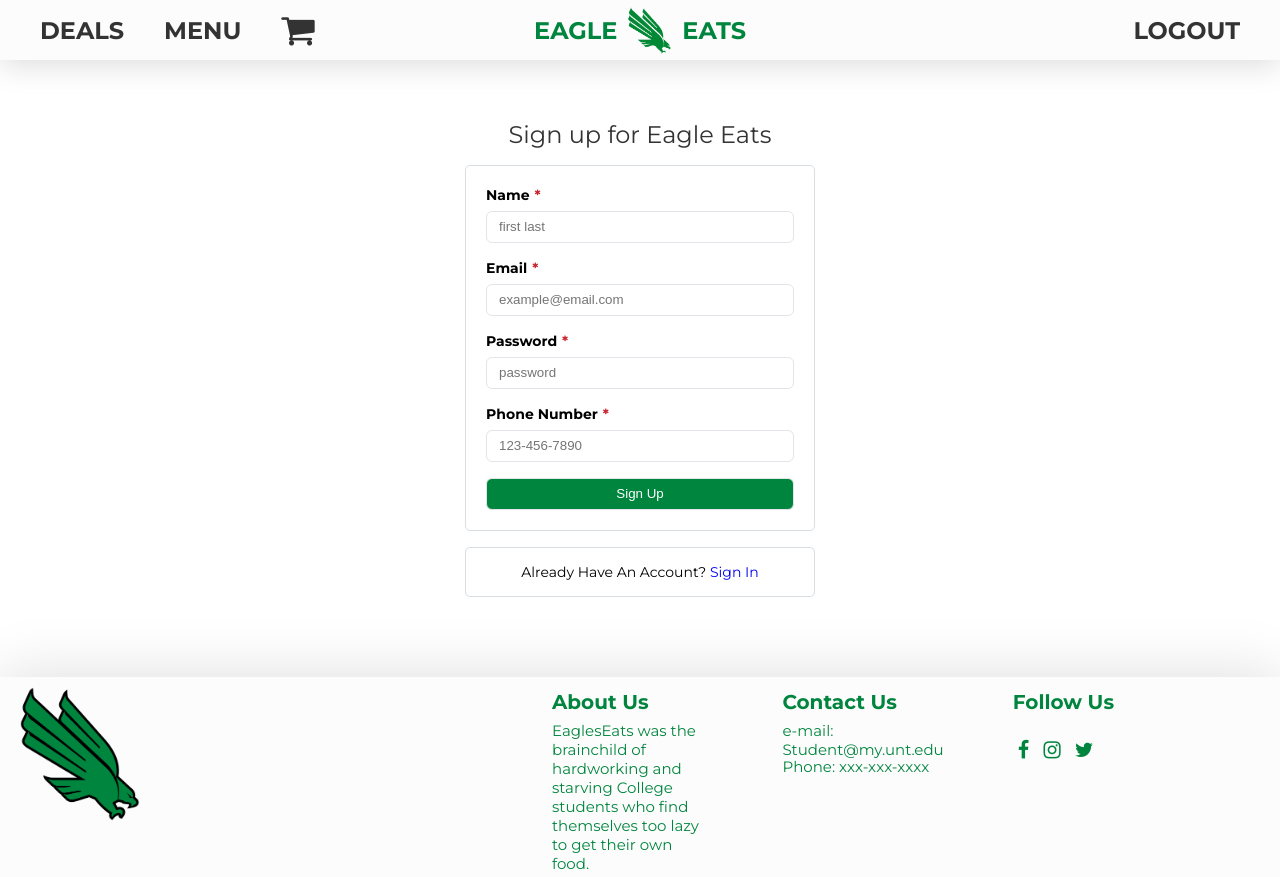
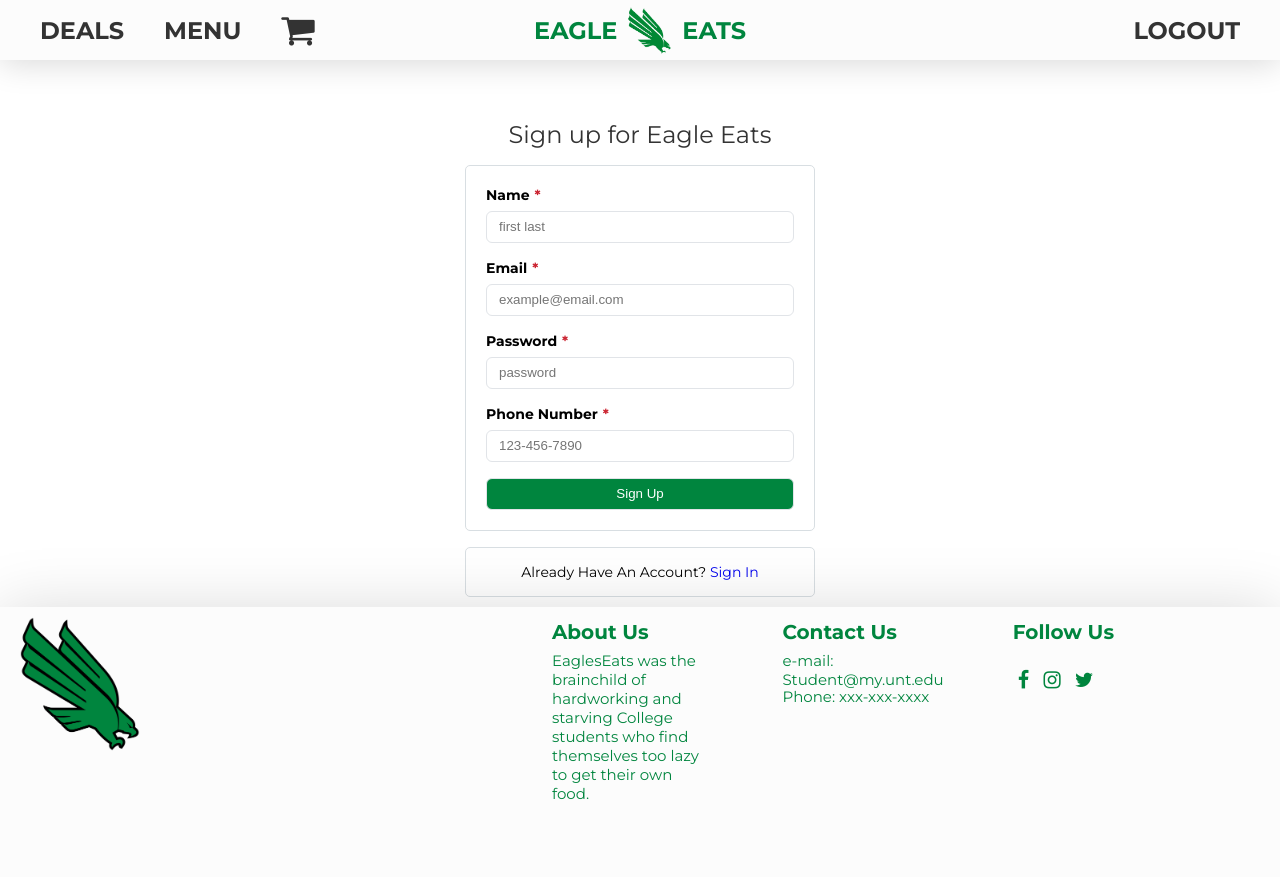
Before and after one commit to tricolata/EagleEats, a Flask app: page /signup in a window 1280 px wide. After the commit the page ends 799 px from the top, so only its background shows below. Run offline with Flask 2, Linux system fonts and the light colour scheme; a user stored in the database is signed in.

Commit message:
Change footer positioning
Make footer stick to bottom of screen or content, whichever is lower.

```diff
--- a/eagleseat/static/css/form.css
+++ b/eagleseat/static/css/form.css
@@ -6,7 +6,7 @@
 
     display: flex;
     flex-direction: column;
-    justify-content: center;
+    justify-content: flex-start;
     align-items: center;
 
     font-family: 'Montserrat', sans-serif;
--- a/eagleseat/static/css/layout.css
+++ b/eagleseat/static/css/layout.css
@@ -1,12 +1,17 @@
 @import url('https://fonts.googleapis.com/css2?family=Montserrat:wght@400;700&display=swap');
 html, body {
 	width: 100%;
-	height: 100%;
+	min-height: 100%;
 	margin: 0;
 
 	/* custom css properties for UNT colors */
 	--unt-green: #00853E;
 	--unt-green-light: #3fa36e;
+}
+
+body {
+	display: flex;
+	flex-direction: column;
 }
 
 #navbar {
@@ -103,11 +108,12 @@ html, body {
 #content {
 	margin: auto;
 	width: 75%;
+	min-height: 67.5vh;
+
+	flex: 1;
 }
 
 .footer{
-  margin-top: 70px;
-
   display:flex;
   justify-content: space-around;
   align-items: center;
```
